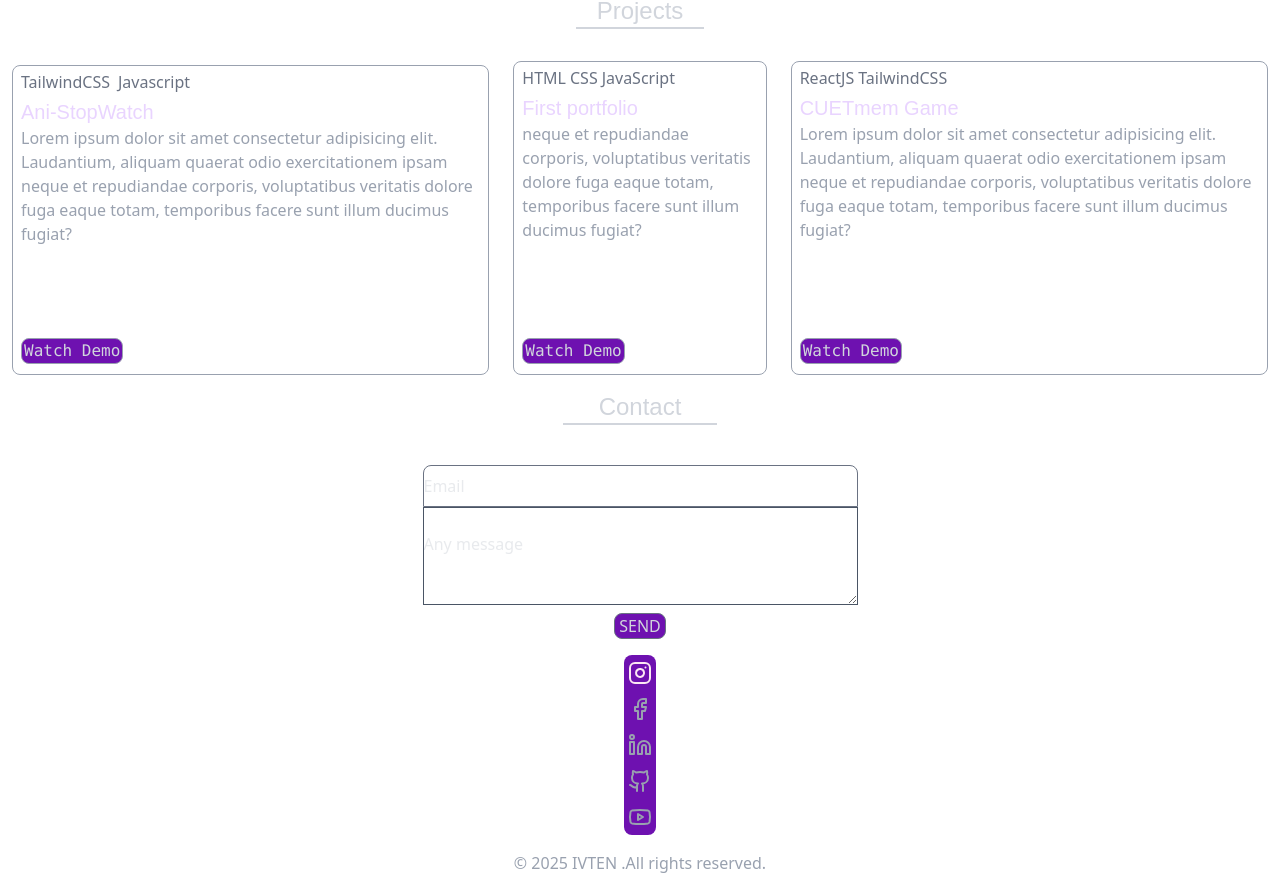
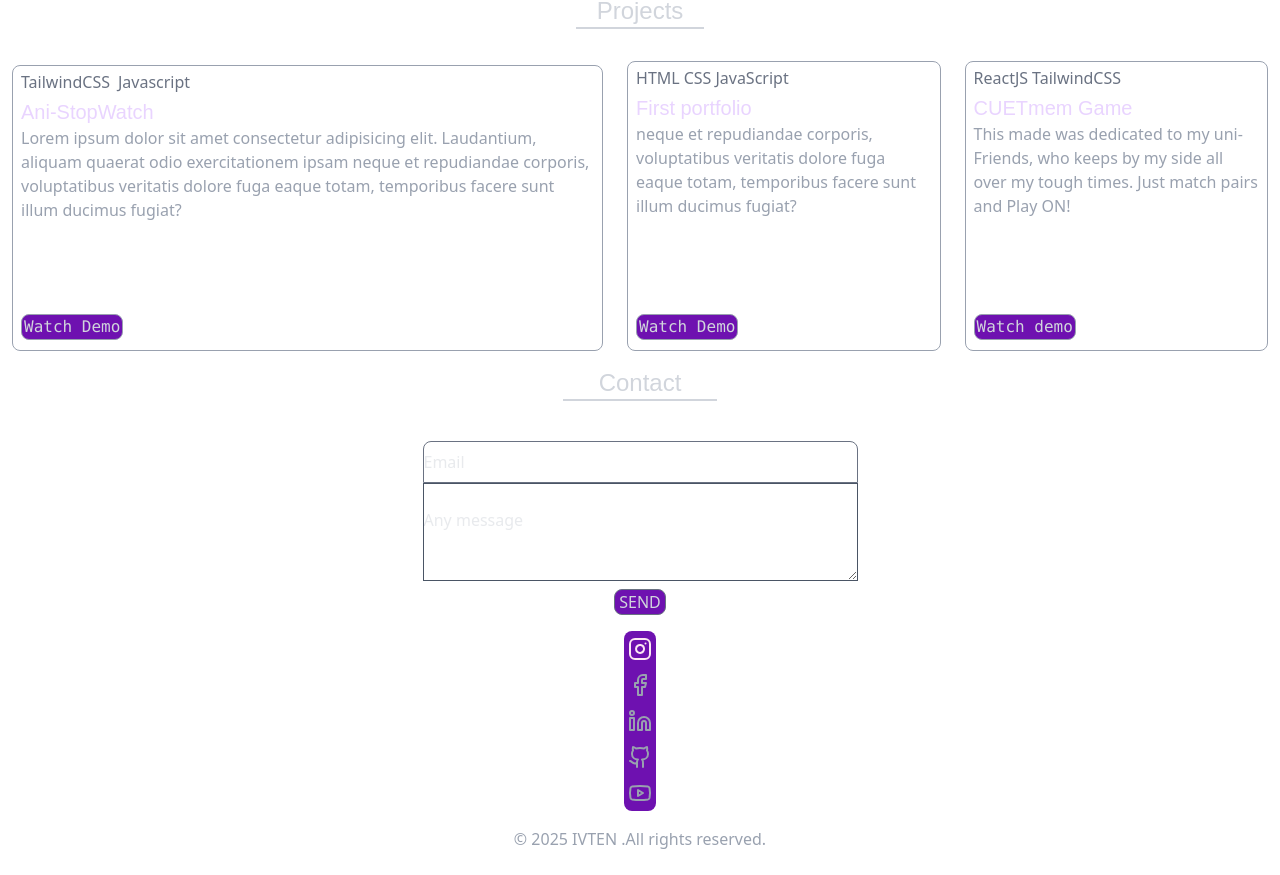
Before and after one commit to ivtenx/portfolio, a React (Vite) app: page / in a window 1280 px wide. Shown: the part 917-1792 px from the top of the page. After the commit the page ends 1768 px from the top, so only its background shows below. Built offline with nearby package versions, Linux system fonts and the light colour scheme.

Commit message:
Update project description and demo link

```diff
--- a/src/components/projects.jsx
+++ b/src/components/projects.jsx
@@ -31,8 +31,8 @@ const Projects = () => {
                     <div className="mx-2">
 
                         <span className="text-purple-200 text-xl font-cdi">CUETmem Game</span> <br />
-                        <span className="text-gray-400 text-md ">Lorem ipsum dolor sit amet consectetur adipisicing elit. Laudantium, aliquam quaerat odio exercitationem ipsam neque et repudiandae corporis, voluptatibus veritatis dolore fuga eaque totam, temporibus facere sunt illum ducimus fugiat?</span><br />
-                        <button className="text-gray-300 border font-mono px-0.5 bg-purple-800 border-gray-400 rounded-lg hover:scale-110 mt-8 mb-2.5 absolute bottom-0">Watch Demo</button>
+                        <span className="text-gray-400 text-md ">This made was dedicated to my uni-Friends, who keeps by my side all over my tough times. Just match pairs and Play ON!</span><br />
+                        <button className="text-gray-300 border font-mono px-0.5 bg-purple-800 border-gray-400 rounded-lg hover:scale-110 mt-8 mb-2.5 absolute bottom-0"><a href="cuetmem.netlify.app" target="_blank">Watch demo</a></button>
 
 
 
```
